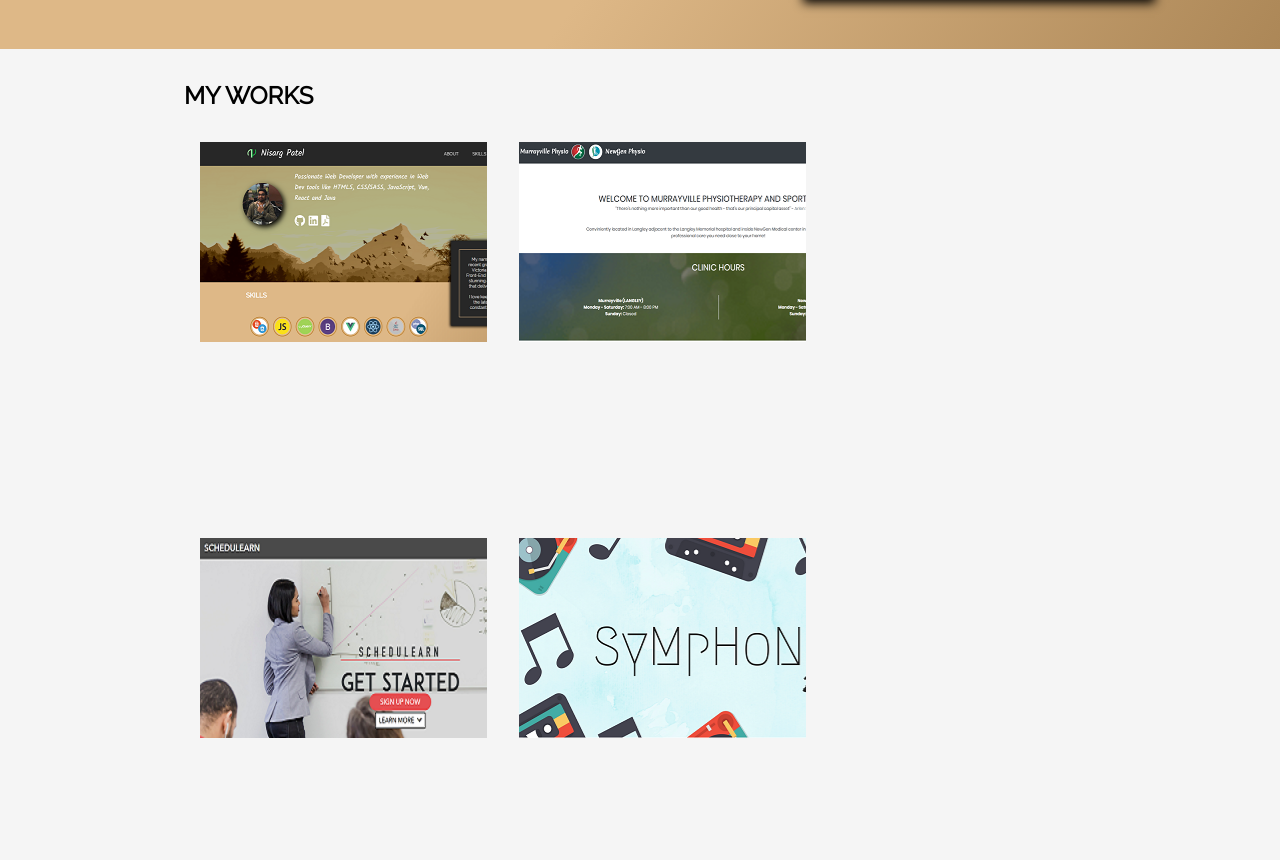
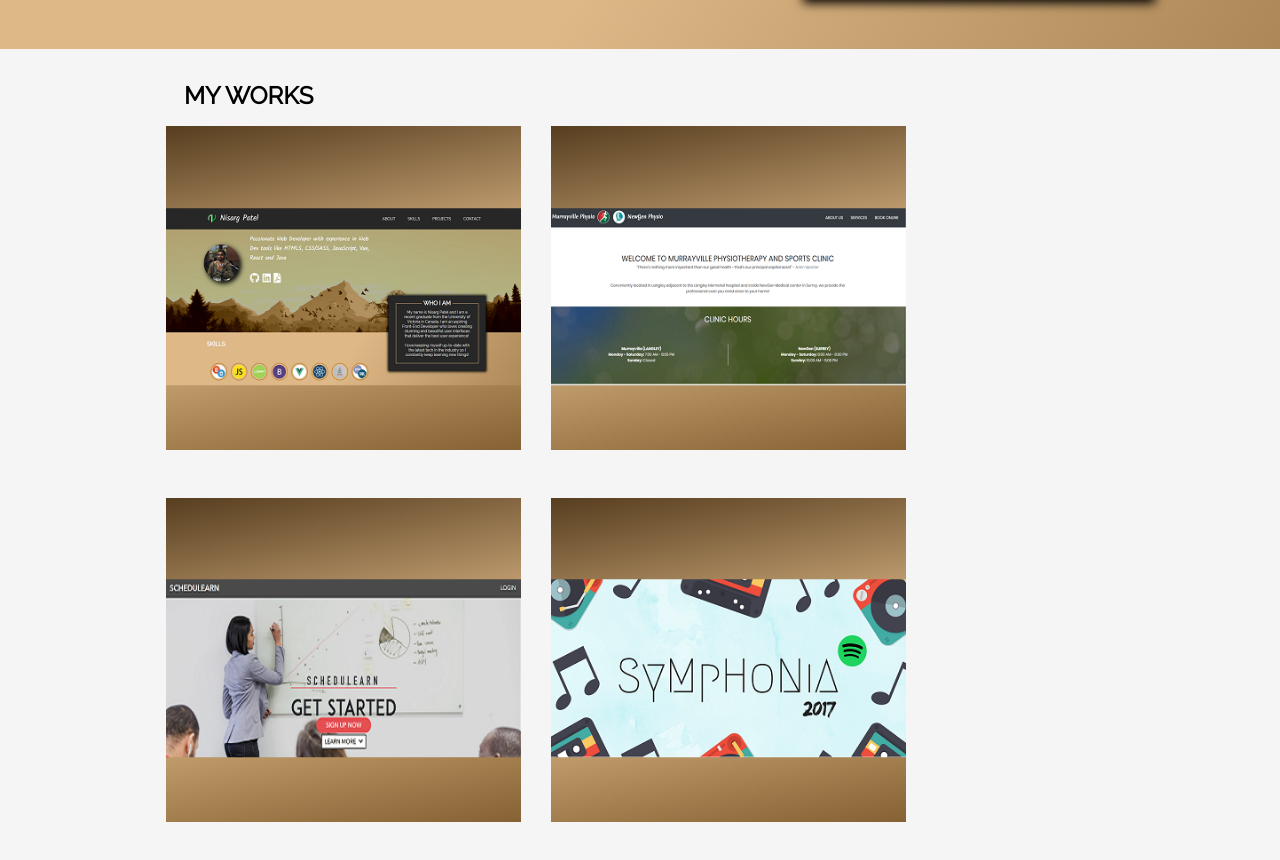
Before and after one commit to Nppatel97/personal-folio, a Vue app: page / in a window 1280 px wide. Shown: the part 774-1634 px from the top of the page. Built offline with nearby package versions, Linux system fonts and the light colour scheme.

Commit message:
updated project card layout

```diff
--- a/src/components/projects/project.vue
+++ b/src/components/projects/project.vue
@@ -1,6 +1,7 @@
 <template>
   <div id="project">
     <h2>My Works</h2>
+    <div class="card-parent">
       <div class="card-container">
         <pro-card
           class="p-one"
@@ -54,8 +55,8 @@
               <br>HTML, CSS, jQuery, Bootstrap, Python, Django
             </p>
             <p>
-            A group project built by my friends and later included me as a front-end developer to build mobile friendly
-            interfaces and webpages (agenda, profile page etc.) for the website.
+              A group project built by my friends outside school. My task was to build mobile friendly
+              interfaces and webpages for the website.
             </p>
           </div>
         </pro-card>
@@ -78,6 +79,7 @@
             </p>
           </div>
         </pro-card>
+      </div>
     </div>
   </div>
 </template>
@@ -126,9 +128,16 @@ h2 {
   text-align: center;
 }
 
+.card-parent {
+  display: block;
+  // grid-template-columns: 0.5fr minmax(500px, 3fr) 0.5fr;
+}
+
 .card-container {
   padding-top: 1rem;
   display: grid;
+  grid-column: 2 / 3;
+  grid-gap: 30px;
   grid-template-columns: repeat(auto-fit, 100%);
 }
 
@@ -175,8 +184,12 @@ h2 {
 
 @media (min-width: 880px) {
   .card-container {
-    padding: 1rem 11rem;
-    grid-template-columns: repeat(auto-fit, 24.9vw);
+    grid-template-columns: repeat(auto-fit, 355px);
+  }
+
+  .card-parent {
+    display: grid;
+    grid-template-columns: 0.5fr minmax(500px, 3fr) 0.5fr;
   }
 
   #project h2 {
--- a/src/components/projects/projectCard.vue
+++ b/src/components/projects/projectCard.vue
@@ -1,11 +1,11 @@
 <template>
   <div id="proCards">
-    <div class="card-body" :style="{background: bgImg}">
+    <div class="card-body">
+      <img :src="`${this.img}`" alt="Project Image">
       <div class="num-img">
         <div class="number">
           <div class="num-txt">{{vId}}</div>
         </div>
-        <!-- <img :src="img" alt="Project Image"> -->
         <div class="project-name">{{name}}</div>
       </div>
       <p>
@@ -35,27 +35,31 @@ export default {
 
 <style lang="scss">
 .card-body {
-  margin-top: 1em;
-  margin: 1em auto;
-  width: 90%;
-  height: fit-content;
+  width: inherit;
+  height: 324px;
+  background: linear-gradient(
+      170deg,
+      rgb(87, 62, 31),
+      burlywood,
+      rgb(133, 97, 51)
+    )
+    fixed;
   background-size: cover;
 
   img {
     width: 100%;
-    height: 120px;
-    margin-left: -50px;
-    z-index: 3;
-    transform: scale(0, 1);
     transition: 0.3s ease;
-    transform-origin: right;
+    position: absolute;
+    top: 50%;
+    transform: translateY(-50%);
   }
 
   p {
     padding: 1em;
     padding-bottom: 2em;
     background: white;
-    transform: scale(1, 0) translateY(-50px);
+    transform: translateY(50px);
+    opacity: 0;
     transform-origin: top;
     transition: 0.3s ease-in-out;
   }
@@ -89,14 +93,15 @@ export default {
   color: white;
   font-weight: bolder;
   font-size: 23px;
-  width: 90%;
+  width: 100%;
   z-index: 3;
   transform: scale(0, 1);
   transition: 0.3s ease;
   transform-origin: right;
-  background: url("../../assets/burly.jpg");
+  background: url("../../assets/burly.jpg") no-repeat;
+  background-size: cover;
   padding: 1.8em 0;
-  padding-left: 5em;
+  padding-left: 5.5em;
 }
 
 .card-body:hover .project-name {
@@ -142,16 +147,12 @@ export default {
 }
 
 .card-body:hover p {
-  transform: scale(1, 1) translateY(0);
+  transform: translateY(0);
+  opacity: 1;
 }
 
 .card-body:hover button {
   transform: translateY(0);
   opacity: 1;
 }
-
-.upside {
-  transform: rotate(180deg);
-  transition: transform 0.5 cubic-bezier(1, 0, 0, 1);
-}
 </style>
```
Also changed, not shown: src/assets/worksBg.png (added). Lines whose indentation alone changed are shown as unchanged.
